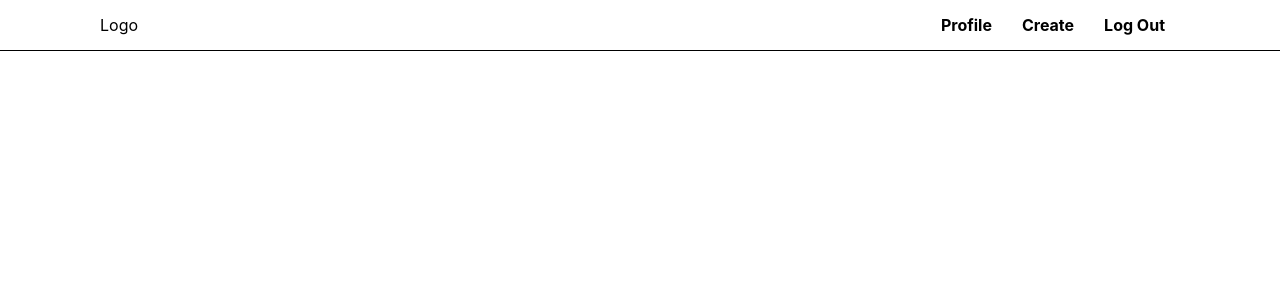
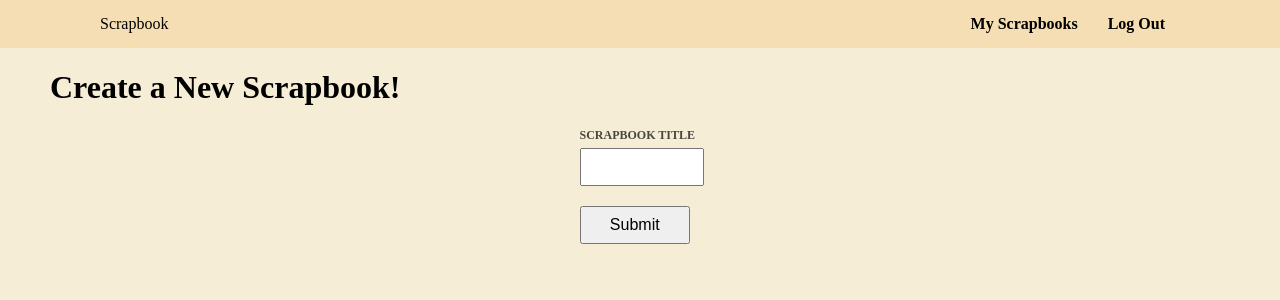
Before and after one commit to josephhanbinlee/final-project-frontend-sp2020, a React (Create React App) app: page /create-scrapbook in a window 1280 px wide. Shown: the top 300 px of the page. Built offline with nearby package versions, Linux system fonts and the light colour scheme; no server answers; sample sign-in values are in the browser's storage.

Commit message:
create scrapbook form

```diff
--- a/src/App.css
+++ b/src/App.css
@@ -4,7 +4,7 @@
 
 .Header {
     width: 100%;
-    border-bottom: 1px solid black;
+    background-color: wheat;
 
 }
 .Wrapper {
@@ -21,8 +21,6 @@
     max-width: 1080px;
     padding: 15px 25px;
 
-
-
 }
 
 
@@ -34,7 +32,12 @@
     padding: 2px 5px;
 }
 
+.HomeWrapper {
+    padding: 0 25px;
+}
+
 .Form {
+    margin: 0 auto 0 auto;
     display: flex;
     flex-direction: column;
 
@@ -82,3 +85,36 @@
     margin: 0;
     max-width: 500px;
 }
+
+.CreateScrapbookForm {
+    align-content: flex-start;
+    padding-left: 50px;
+}
+.CreateScrapbookForm input{
+    width: 50%;
+}
+.CreateScrapbookForm button{
+    width: 50%;
+}
+
+.ScrapbookPair {
+    display: flex;
+    flex-direction: column;
+}
+.ScrapbookWrapper {
+    display: flex;
+    flex-direction: row;
+    justify-content: space-evenly;
+}
+
+.ScrapbookWrapper a {
+    color: black;
+    text-decoration: none;
+    border-width: 50px;
+}
+
+.square {
+    background-color: white;
+    width: 50px;
+    height: 50px;
+}
--- a/src/App.js
+++ b/src/App.js
@@ -9,8 +9,8 @@ import Header from "./components/Header";
 import Login from './pages/Login';
 import CreateAccount from './pages/CreateAccount';
 import Home from "./pages/Home";
-import UserProfile from "./pages/UserProfile";
 import CreatePost from "./pages/CreatePost";
+import Scrapbook from "./pages/Scrapbook";
 
 function App() {
   const [loggedIn, setLoggedIn] = useState(false);
@@ -135,6 +135,10 @@ function App() {
           {!loggedIn ? (<Redirect to="/create-account"/> ) : (<Home userInformation={userInformation}/>)}
         </Route>
 
+        <Route exact path="/post/:id">
+          {!loggedIn ? (<Redirect to="/login"/> ) : (<Scrapbook/>)}
+        </Route>
+
         <Route exact path="/create-post">
           {!loggedIn ? (<Redirect to="/login"/> ) : (<CreatePost/>)}
         </Route>
@@ -149,6 +153,10 @@ function App() {
           (<CreateAccount CreateAccountFunction={CreateAccountFunction} />) : (<Redirect to="/" />)}
         </Route>
 
+        <Route exact path="/create-scrapbook">
+          {!loggedIn ? (<Redirect to ="/login" />) : (<CreatePost />)}
+        </Route>
+
       </Router>
     </div>
   );
--- /dev/null
+++ b/src/components/CreateMemoryForm.js
@@ -0,0 +1,16 @@
+import React from "react";
+
+
+function CreateMemoryForm({createScrapbookFunction }) {
+    return (
+        <form className="Form CreateMemoryForm"
+        onSubmit={(e) => createScrapbookFunction(e)}>
+            <label htmlFor="memoryId"> Memory Label </label>
+            <input type = "text" name="memoryId" />
+            <button>Submit</button>
+        </form>
+    )
+}
+
+
+export default CreateMemoryForm;
--- a/src/components/CreateScrapbookForm.js
+++ b/src/components/CreateScrapbookForm.js
@@ -1,63 +1,15 @@
 import React, {Component} from "react";
-import axios from 'axios';
 
-/*
+
 function CreateScrapbookForm({createScrapbookFunction }) {
     return (
         <form className="Form CreateScrapbookForm"
         onSubmit={(e) => createScrapbookFunction(e)}>
-            <label htmlFor="scrapbook"> Scrapbook Title </label>
-            <input type = "text" name="scrapbook" />
+            <label htmlFor="scrapbookId"> Scrapbook Title </label>
+            <input type = "text" name="scrapbookId" />
             <button>Submit</button>
         </form>
     )
-} */
-
-class CreateScrapbookForm extends Component {
-    constructor(props) {
-        super(props)
-
-        this.state = {
-            scrapbook: ''
-        }
-    }
-
-    changeHandler = (e) => {
-        this.setState({[e.target.name]:e.target.value})
-    }
-
-    submitHandler = (e) => {
-        e.preventDefault()
-        console.log(this.state);
-        axios.post(`http://localhost:4000`, this.state)
-            .then(response => {
-                console.log(response)
-            })
-            .catch(error => {
-                console.log(error)
-            })
-    }
-
-    render() {
-        const {scrapbook} = this.state;
-        return (
-            <div>
-                <form onSubmit={this.submitHandler}
-                className="Form CreateScrapbookForm">
-                    <label htmlFor="scrapbook"> Scrapbook Title </label>
-                    <div>
-                        <input
-                        type = "text"
-                        name="scrapbook"
-                        value = {scrapbook}
-                        onChange={this.changeHandler}/>
-                    </div>
-
-                    <button type="submit">Submit</button>
-                </form>
-            </div>
-        )
-    }
 }
 
 
--- a/src/components/Header.js
+++ b/src/components/Header.js
@@ -4,12 +4,12 @@ function Header( {LogoutFunction, isLoggedIn}) {
     return (
         <header className="Header">
             <div className="Header_Wrapper">
-                <div className="Header_logo"> Logo </div>
+                <div className="Header_logo"> Scrapbook </div>
                 <nav className="Header_nav">
-                    {isLoggedIn && <a href="/">Profile</a>}
+                    {isLoggedIn && <a href="/">My Scrapbooks</a>}
                     {!isLoggedIn && <a href="create-account">Create Account</a> }
                     {!isLoggedIn && <a href="/login">Login</a> }
-                    {isLoggedIn && <a href="/create-post">Create</a> }
+                    {/*isLoggedIn && <a href="/create-scrapbook">Create</a>*/}
                     {isLoggedIn && <a onClick={() => LogoutFunction()}>Log Out</a>}
                 </nav>
             </div>
--- a/src/index.css
+++ b/src/index.css
@@ -3,9 +3,10 @@ body {
   font-family: -apple-system, BlinkMacSystemFont, 'Segoe UI', 'Roboto', 'Oxygen',
     'Ubuntu', 'Cantarell', 'Fira Sans', 'Droid Sans', 'Helvetica Neue',
     sans-serif;
+  font-family: 'Avenir';
   -webkit-font-smoothing: antialiased;
   -moz-osx-font-smoothing: grayscale;
-}
+  background-color: #f5edd5 }
 
 code {
   font-family: source-code-pro, Menlo, Monaco, Consolas, 'Courier New',
--- /dev/null
+++ b/src/pages/CreatePost.js
@@ -0,0 +1,14 @@
+import React from 'react';
+
+import CreateScrapbookForm from '../components/CreateScrapbookForm';
+
+function CreatePost() {
+    return(
+        <div className="Form CreateScrapbookForm">
+            <h1> Create a New Scrapbook! </h1>
+            <CreateScrapbookForm />
+        </div>
+    )
+}
+
+export default CreatePost;
--- a/src/pages/Home.js
+++ b/src/pages/Home.js
@@ -1,12 +1,17 @@
 import React, { useEffect, useState } from 'react';
 import axios from "axios";
+import {useHistory} from 'react-router';
 
 // Components
 import CreateScrapbookForm from '../components/CreateScrapbookForm';
+import MemoriesList from '../components/CreateMemoryForm';
 
 function Home( {userInformation}) {
+    let history = useHistory();
+
     console.log(userInformation);
-    const [allPosts, setAllPosts] = useState([]);
+    const [allScrapbooks, setAllScrapbooks] = useState([]);
+    const[myScrapbook, setScrapbook] = useState('');
     const email = userInformation.email;
     const uid = userInformation.uid;
 
@@ -14,11 +19,12 @@ function Home( {userInformation}) {
         axios
             .get(
                 `http://localhost:4000`
+                /*`https://fathomless-savannah-67726.herokuapp.com/` */
                 // heroku api website
             )
             .then(function (response) {
             // handle success
-            setAllPosts(response.data);
+            setAllScrapbooks(response.data);
             console.log("response", response) })
             .catch(function (error) {
             // handle error
@@ -26,31 +32,44 @@ function Home( {userInformation}) {
         })
     }, []); /* [] is updated and useEffect will keep running --> bc  */
 
-    console.log(allPosts);
+    console.log(allScrapbooks);
 
-function createScrapbookFunction(e) {
-    e.preventDefault();
-    console.log(e);
+    function createScrapbookFunction(e) {
+        e.preventDefault();
+        let scrapbookId = e.currentTarget.scrapbookId.value;
+        let idFromText = scrapbookId.replace(/\s+/g, "-").toLowerCase().substr(0,16);
+        let userId = uid;
 
-    // Send the data to API
-    // include queryParams
-    // log response
-}
+        console.log(scrapbookId, idFromText, userId);
+
+        axios
+        .get(
+            `http://localhost:4000/create-scrapbook?scrapbookId=${scrapbookId}&id=${idFromText}&userId=${userId}`
+        )
+        .then(function (response) {
+            console.log('response', response)
+        })
+        .catch(function(error) {
+            console.log(error)
+        })
+
+    }
+
     return(
-        <div>
+        <div className = "HomeWrapper">
             <h1> Welcome, {email} </h1>
             <div className="CreateScrapbook">
-                <h2> Make a New Scrapbook! </h2>
-                <CreateScrapbookForm />
-            </div>
-            <div className="">
-                {/*Display Posts Here */}
-
-                {allPosts.map((post, i) => (
-                    <p key={i}> <a href = {`/?scrapbook=${post.scrapbook}`}>{post.scrapbook} </a> </p>
-                ))}
+                <h2> <a href="/create-scrapbook"> Make a New Scrapbook! </a> </h2>
+                <CreateScrapbookForm createScrapbookFunction={createScrapbookFunction} />
 
             </div>
+            <div className="ScrapbookWrapper">
+
+                {allScrapbooks.map((post, i) => (
+                    <p key={i}> <a href = {`/post/${post.id}`}>{post.scrapbookId} </a> </p>
+                ))}
+            </div>
+            <p> {myScrapbook}</p>
         </div>
     );
 }
--- /dev/null
+++ b/src/pages/Scrapbook.js
@@ -0,0 +1,33 @@
+import React, {useState, useEffect} from 'react';
+import {useParams} from "react-router-dom";
+import axios from "axios"
+import CreateMemoryForm from "../components/CreateMemoryForm";
+
+function Scrapbook() {
+    const { id } = useParams();
+    const[postData, setPostData] = useState({});
+    console.log("id", id)
+
+    useEffect(() => {
+        axios
+            .get(`http://localhost:4000/post/${id}`)
+            .then(function(response) {
+                setPostData(response.data);
+            })
+            .catch(function(error) {
+                console.log(error)
+            });
+    }, []);
+
+    return(
+        <div className="Scrapbook">
+            <p> Single Post </p>
+            <p>{postData.scrapbookId}</p>
+            <p>{postData.text}</p>
+
+            <CreateMemoryForm />
+        </div>
+    )
+}
+
+export default Scrapbook;
```
Also changed, not shown: src/pages/SinglePost.js (deleted).
